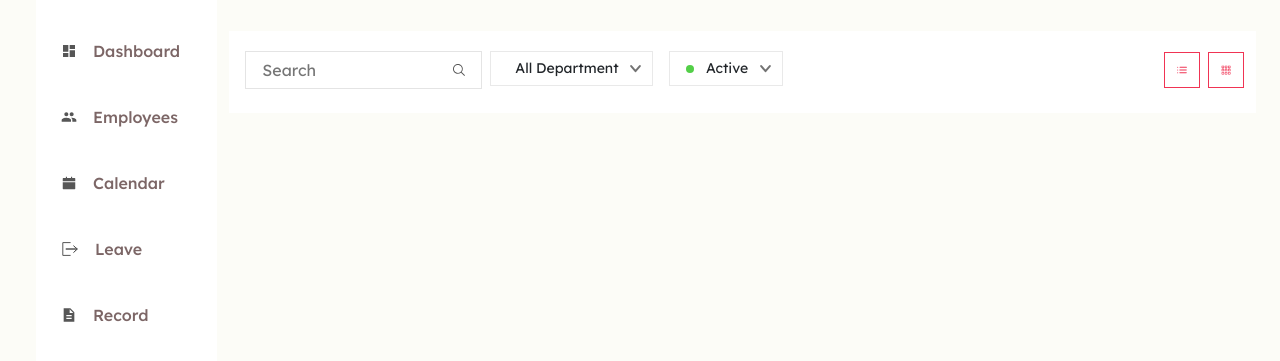
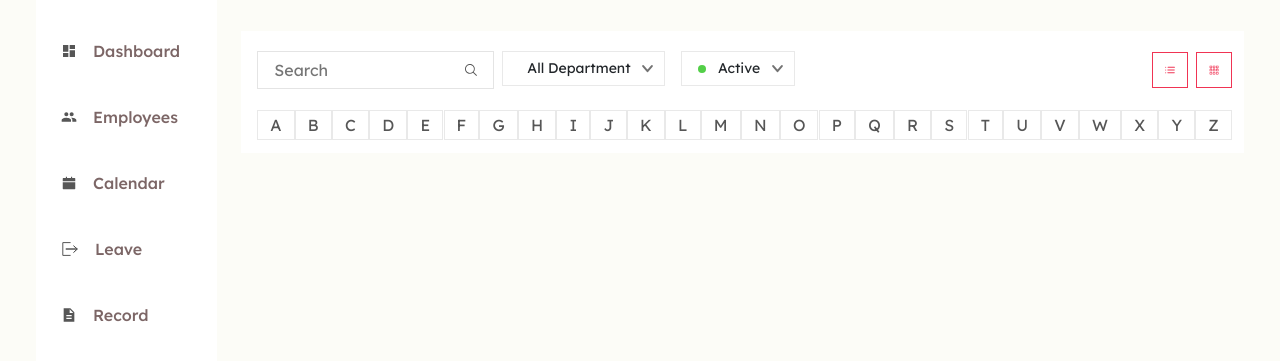
Before and after one commit to Dikshyachhetri/WB-attendance-system, a plain HTML site: page employeepage.html in a window 1280 px wide. Shown: the part 85-446 px from the top of the page. Drawn offline with nearby package versions, Linux system fonts and the light colour scheme.

Commit message:
pagination completed

```diff
--- a/employeepage.html
+++ b/employeepage.html
@@ -58,6 +58,7 @@
 
                 <!-- contents of employee page -->
                 <div class="row">
+                    <div>
                         <div class="employee_contents">
                             <div class="employee_filters">
                                 <div class="left_filters d-flex">
@@ -120,6 +121,39 @@
                                     </div>
                                 </div>
                             </div>
+
+                            <!-- pagination -->
+                            <div class="pagination">
+                                <ul>
+                                    <li><a href="#" class="page">A</a></li>
+                                    <li><a href="#" class="page">B</a></li>
+                                    <li><a href="#" class="page">C</a></li>
+                                    <li><a href="#" class="page">D</a></li>
+                                    <li><a href="#" class="page">E</a></li>
+                                    <li><a href="#" class="page">F</a></li>
+                                    <li><a href="#" class="page">G</a></li>
+                                    <li><a href="#" class="page">H</a></li>
+                                    <li><a href="#" class="page">I</a></li>
+                                    <li><a href="#" class="page">J</a></li>
+                                    <li><a href="#" class="page">K</a></li>
+                                    <li><a href="#" class="page">L</a></li>
+                                    <li><a href="#" class="page">M</a></li>
+                                    <li><a href="#" class="page">N</a></li>
+                                    <li><a href="#" class="page">O</a></li>
+                                    <li><a href="#" class="page">P</a></li>
+                                    <li><a href="#" class="page">Q</a></li>
+                                    <li><a href="#" class="page">R</a></li>
+                                    <li><a href="#" class="page">S</a></li>
+                                    <li><a href="#" class="page">T</a></li>
+                                    <li><a href="#" class="page">U</a></li>
+                                    <li><a href="#" class="page">V</a></li>
+                                    <li><a href="#" class="page">W</a></li>
+                                    <li><a href="#" class="page">X</a></li>
+                                    <li><a href="#" class="page">Y</a></li>
+                                    <li><a href="#" class="page">Z</a></li>
+                                </ul>
+                            </div>
+                        </div>
                     </div>
                 </div>
             </div>
--- a/styles/_emp-employees.scss
+++ b/styles/_emp-employees.scss
@@ -2,6 +2,8 @@
   background: #ffffff;
   padding: 20px 12px 0 16px;
   .employee_filters {
+    //   padding: 20px 12px 0 16px;
+
     @include flex(space-between, center, row);
     margin-bottom: 24px;
     .emp_filter {
@@ -68,4 +70,25 @@
       }
     }
   }
+
+  //   Pagination
+  .pagination {
+    ul {
+      padding: 0;
+      @include flex(space-between, center, row);
+      width: 100%;
+      a {
+        padding: 4px 12px;
+        border: 1px solid #e9e9e9;
+        font-weight: normal;
+        font-size: 16px;
+        color: #565656;
+        transition: 0.3s ease-in-out;
+        &:hover {
+          background: #f03454;
+          color: #ffffff;
+        }
+      }
+    }
+  }
 }
```
Also changed, not shown: styles/style.css, 1 other file. Lines whose indentation alone changed are shown as unchanged.
